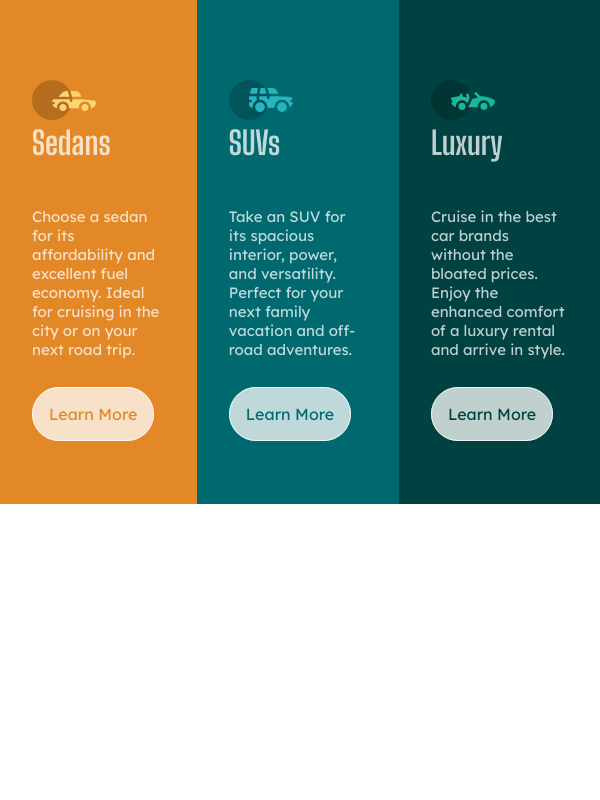
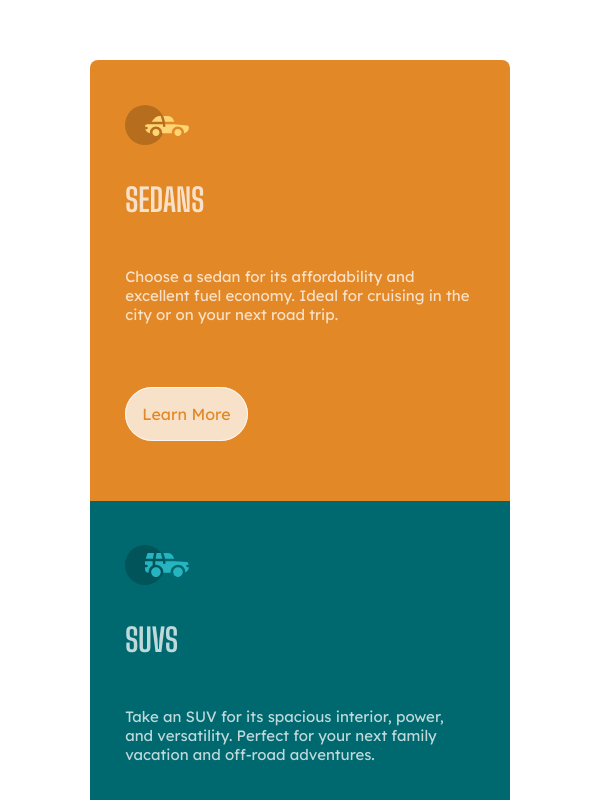
Before and after one commit to jayrnoel/3-column-preview, a plain HTML site: page index.html in a window 600 px wide. Shown: the top 800 px of the page. Drawn offline with Linux system fonts and the light colour scheme.

Commit message:
Add files via upload

```diff
--- a/index.html
+++ b/index.html
@@ -15,12 +15,13 @@
   </head>
   <body>
     <main>
+      <div class="container">
         <div class="col sedans">
           <img src="./img/icon-sedans.svg" alt="" />
           <h1>Sedans</h1>
           <p>
-          Choose a sedan for its affordability and excellent fuel economy. Ideal
-          for cruising in the city or on your next road trip.
+            Choose a sedan for its affordability and excellent fuel economy.
+            Ideal for cruising in the city or on your next road trip.
           </p>
           <span><a href="#">Learn More</a></span>
         </div>
@@ -29,8 +30,8 @@
           <img src="./img/icon-suvs.svg" alt="" />
           <h1>SUVs</h1>
           <p>
-          Take an SUV for its spacious interior, power, and versatility. Perfect
-          for your next family vacation and off-road adventures.
+            Take an SUV for its spacious interior, power, and versatility.
+            Perfect for your next family vacation and off-road adventures.
           </p>
           <span><a href="#">Learn More</a></span>
         </div>
@@ -44,6 +45,7 @@
           </p>
           <span><a href="#">Learn More</a></span>
         </div>
+      </div>
     </main>
   </body>
 </html>
--- a/styles.css
+++ b/styles.css
@@ -13,7 +13,7 @@
 }
 
 .col {
-  padding: 5em 2em;
+  padding: 2.8rem;
 }
 .sedans {
   background-color: var(--b-orange);
@@ -24,19 +24,6 @@
 }
 .luxury {
   background-color: var(--vd-cyan);
-}
-
-h1 {
-  font-family: "Big Shoulders Display";
-  color: var(--white);
-}
-
-p {
-  font-family: "Lexend Deca";
-  color: var(--white);
-  font-size: 15px;
-  padding: 1em 0;
-  margin: 2em 0;
 }
 
 a {
@@ -63,10 +50,55 @@ a:hover {
   background-color: transparent;
   color: var(--white);
 }
+main {
+  min-height: 100vh;
+  width: 100%;
+  display: flex;
+  justify-content: center;
+  align-items: center;
+}
+.container {
+  display: flex;
+  max-width: 880px;
+  border-radius: 8px;
+  overflow: hidden;
+}
 
-@media screen and (min-width: 600px) {
-  main {
-    display: flex;
-    height: 100%;
+.col h1 {
+  text-transform: uppercase;
+  font-family: "Big Shoulders Display";
+  color: var(--white);
+  margin: 2rem 0;
+}
+
+.col p {
+  font-family: "Lexend Deca";
+  color: var(--white);
+  font-size: 15px;
+  padding: 1rem 0;
+  margin: 2rem 0;
+}
+.col span {
+  display: inline-block;
+  margin-top: 2rem;
+}
+
+@media screen and (max-width: 920px) {
+  .container {
+    width: 90%;
+  }
+  .col {
+    padding: 2.8rem 2.2rem;
   }
 }
+
+@media screen and (max-width: 720px) {
+  .container {
+    margin: 60px auto;
+    width: 70%;
+    flex-direction: column;
+  }
+  .col span {
+    margin-bottom: 2rem;
+  }
+}
```
Lines whose indentation alone changed are shown as unchanged.
